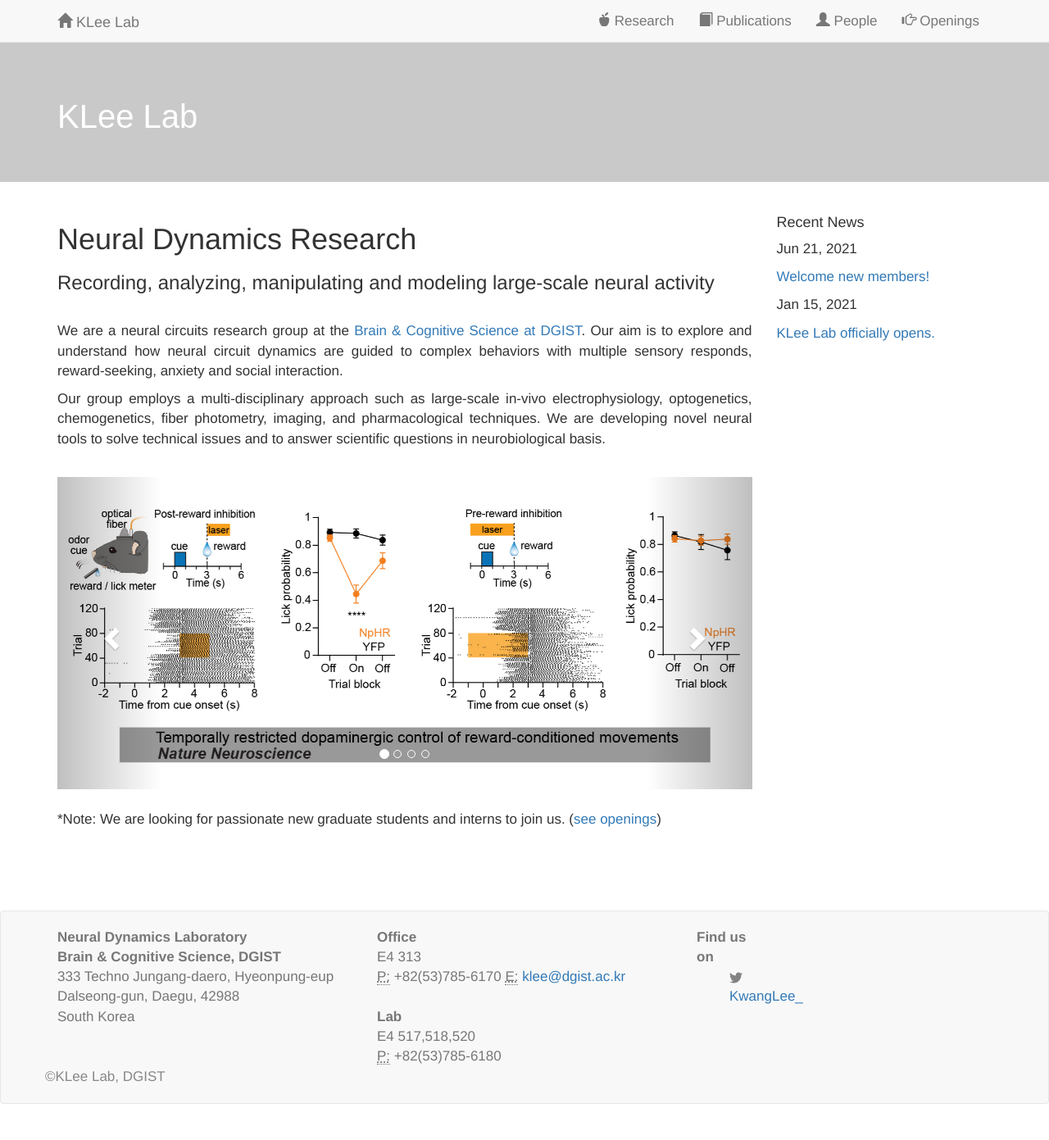
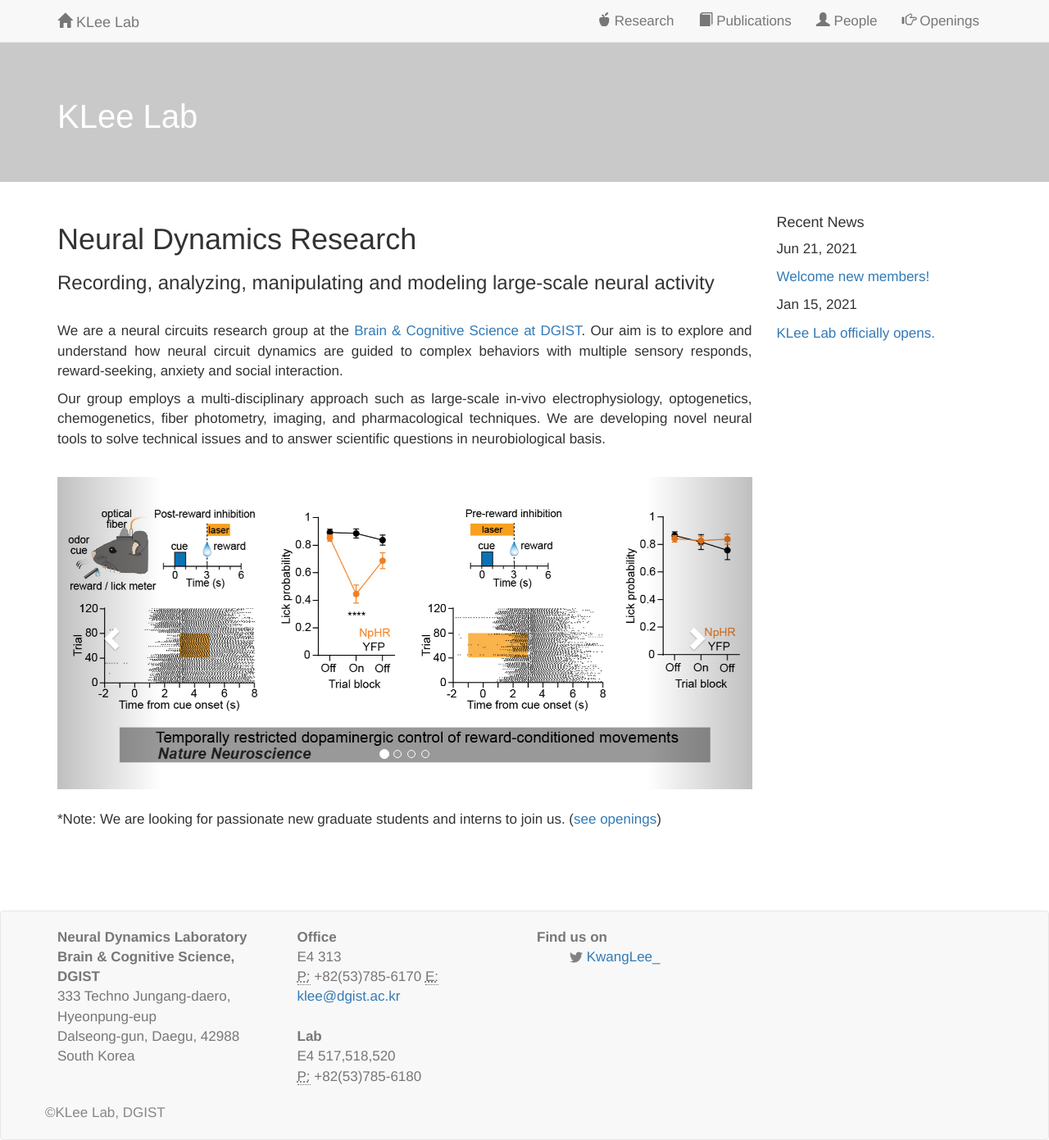
Before and after one commit to kleelab/kleelab.github.io, a Jekyll site: the page built from index.html, in a window 1280 px wide. Shown: the whole page at 82% size. Built offline with Jekyll 4.4.1, drawn with Linux system fonts in a browser that asks for light colours; nearby versions of some CDN libraries; a style sheet for code colours, icons or effects is not loaded; before the commit the page ends 1347 px from its top, so only the background shows below that.

Commit message:
Update footer.html

```diff
--- a/_includes/footer.html
+++ b/_includes/footer.html
@@ -4,7 +4,7 @@
 
         <div class="address">
             <div class="row">
-                <div class="col-md-4">
+                <div class="col-md-3">
                     <address>
                         <strong>Neural Dynamics Laboratory</strong><br>
                         <strong>Brain & Cognitive Science, DGIST</strong><br>
@@ -12,9 +12,9 @@
                         Dalseong-gun, Daegu, 42988<br />
                         South Korea<br /> <br>
                     </address>
-                 </col-md-4>
+                 </col-md-3>
                 </div>
-                <div class="col-md-4">
+                <div class="col-md-3">
                     <strong>Office</strong><br>
                     E4 313<br />
                         <abbr title="Phone">P:</abbr> +82(53)785-6170
@@ -24,9 +24,9 @@
                      <strong>Lab</strong><br>
                      E4 517,518,520<br />
                         <abbr title="Phone">P:</abbr> +82(53)785-6180</a> <br>
-                </col-md-4>
+                </col-md-3>
                 </div>
-                <div class="col-md-1">
+                <div class="col-md-3">
                     <strong>Find us on</strong>
                     <ul class="social-media-list">
                         {% if site.github_username %}
@@ -41,7 +41,7 @@
                         </li>
                         {% endif %}
                     </ul>
-                </col-md-1>
+                </col-md-3>
             </div>
         </div>
 
```
